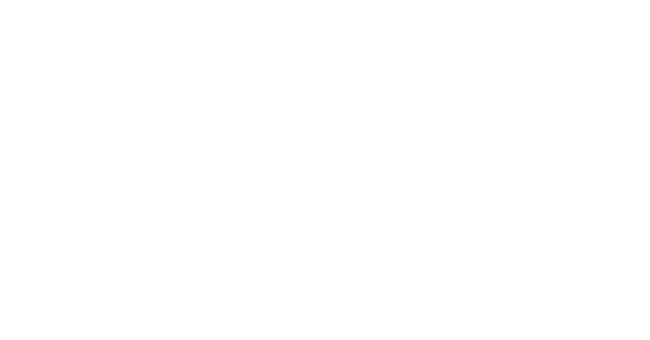
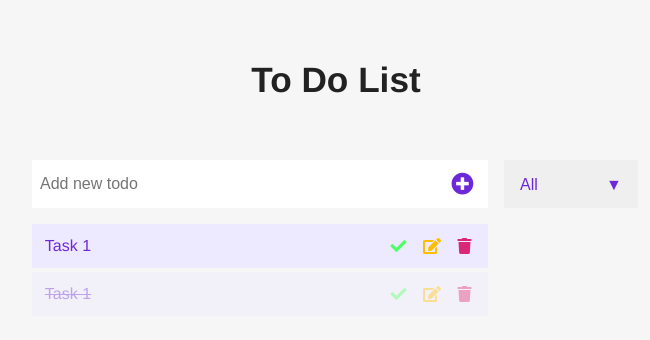
Before and after one commit to rasoul-jazini/todo-list, a plain HTML site: page index.html in a window 1280 px wide. Shown: the whole page, without its empty margins (304-954 px from the left). Drawn offline with Linux system fonts and the light colour scheme; files whose address does not match are found by name.

Commit message:
Complete html and css project

```diff
--- a/assets/css/style.css
+++ b/assets/css/style.css
@@ -0,0 +1,174 @@
+* {
+    padding: 0;
+    margin: 0;
+    box-sizing: border-box;
+}
+
+:root {
+    --primary-color: #6d28d9;
+    --secondary-color: #ede9fe;
+    --main-white: #fff;
+    --main-black: #222;
+    --main-grey: #7c7c7c;
+    --main-red: #db2777;
+    --body-color: #f6f6f6;
+    --main-transition: all 0.3s linear;
+}
+
+body {
+    background-color: var(--body-color);
+    font-family: "Franklin Gothic Medium", "Arial Narrow", Arial, sans-serif;
+}
+
+header {
+    width: 100%;
+    height: 20vh;
+    display: flex;
+    justify-content: center;
+    align-items: center;
+}
+
+header h1 {
+    font-size: 2.2rem;
+    color: var(--main-black);
+}
+
+.container {
+    width: 90%;
+    max-width: 40rem;
+    margin: 0 auto;
+    display: flex;
+    flex-direction: column;
+    padding: 0px 1rem;
+}
+
+.form-container {
+    display: flex;
+    width: 100%;
+    gap: 1rem;
+}
+
+.form-container form {
+    background-color: var(--main-white);
+    padding: 0.3rem 0.5rem;
+    border-radius: 1px;
+    display: flex;
+    align-items: center;
+    width: 75%;
+}
+
+form .todo-input {
+    background-color: transparent;
+    color: var(--main-black);
+    border: none;
+    outline: none;
+    font-size: 1rem;
+    flex: 1;
+}
+
+form button {
+    background-color: transparent;
+    color: var(--primary-color);
+    padding: 0.4rem;
+    border: none;
+    outline: none;
+    cursor: pointer;
+    font-size: 1.4rem;
+    border-radius: 1px;
+    transition: var(--main-transition);
+}
+
+form button:hover {
+    background-color: var(--primary-color);
+    color: var(--main-white);
+}
+
+.select {
+    width: 22%;
+    background-color: var(--main-white);
+    position: relative;
+}
+
+.select .filter-todos {
+    width: 100%;
+    height: 3rem;
+    padding: 1rem;
+    appearance: none;
+    border: none;
+    outline: none;
+    font-weight: 500;
+    font-size: 1rem;
+    color: var(--primary-color);
+    cursor: pointer;
+}
+
+.select::after {
+    content: "\25BC";
+    font-size: 1rem;
+    color: var(--primary-color);
+    position: absolute;
+    top: 1rem;
+    right: 1rem;
+}
+
+.todos-container {
+    width: 75%;
+    margin: 1rem 0;
+}
+
+.todos-container .todos {
+    list-style: none;
+    display: flex;
+    flex-direction: column;
+    align-items: flex-start;
+    row-gap: 0.3rem;
+}
+
+.todos .todo {
+    width: 100%;
+    padding: 0.8rem 0;
+    background-color: var(--secondary-color);
+    display: flex;
+    justify-content: space-between;
+}
+
+.todo .todo-title {
+    flex: 1;
+    font-size: 1rem;
+    padding-left: 0.8rem;
+    color: var(--primary-color);
+}
+
+.todo .todo-btns {
+    width: 25%;
+    display: flex;
+    justify-content: space-evenly;
+}
+
+.todo .todo-btns button {
+    background-color: transparent;
+    border: none;
+    outline: none;
+    cursor: pointer;
+    font-size: 1rem;
+}
+
+.todo-btns .fa-check {
+    color: #4fff66;
+}
+
+.todo-btns .fa-edit {
+    color: #ffbf00;
+}
+
+.todo-btns .fa-trash {
+    color: var(--main-red);
+}
+
+.completed {
+    opacity: 0.4;
+}
+
+.completed .todo-title {
+    text-decoration: line-through;
+}
--- a/index.html
+++ b/index.html
@@ -6,9 +6,58 @@
     <meta name="viewport" content="width=device-width, initial-scale=1.0" />
     <title>Todo List</title>
     <link rel="stylesheet" href="./assets/css/style.css" />
+    <link rel="stylesheet" href="https://use.fontawesome.com/releases/v5.15.4/css/all.css" integrity="sha384-DyZ88mC6Up2uqS4h/KRgHuoeGwBcD4Ng9SiP4dIRy0EXTlnuz47vAwmeGwVChigm" crossorigin="anonymous" />
 </head>
 
 <body>
+    <header>
+        <h1>To Do List</h1>
+    </header>
+    <section class="container">
+        <div class="form-container">
+            <form>
+                <input type="text" placeholder="Add new todo" class="todo-input" />
+                <button type="submit" class="add-new-todo-btn">
+            <i class="fa fa-plus-circle"></i>
+          </button>
+            </form>
+            <div class="select">
+                <select class="filter-todos">
+            <option value="all">All</option>
+            <option value="completed">Completed</option>
+            <option value="uncompleted">Uncompleted</option>
+          </select>
+            </div>
+        </div>
+        <div class="todos-container">
+            <ul class="todos">
+                <li class="todo">
+                    <span class="todo-title">Task 1</span>
+                    <div class="todo-btns">
+                        <button class="check-todo-btn">
+                <i class="fa fa-check"></i>
+              </button>
+                        <button class="edit-todo-btn"><i class="fa fa-edit"></i></button>
+                        <button class="delete-todo-btn">
+                <i class="fa fa-trash"></i>
+              </button>
+                    </div>
+                </li>
+                <li class="todo completed">
+                    <span class="todo-title">Task 1</span>
+                    <div class="todo-btns">
+                        <button class="check-todo-btn">
+                <i class="fa fa-check"></i>
+              </button>
+                        <button class="edit-todo-btn"><i class="fa fa-edit"></i></button>
+                        <button class="delete-todo-btn">
+                <i class="fa fa-trash"></i>
+              </button>
+                    </div>
+                </li>
+            </ul>
+        </div>
+    </section>
     <script src="./assets//js/script.js"></script>
 </body>
 
```
